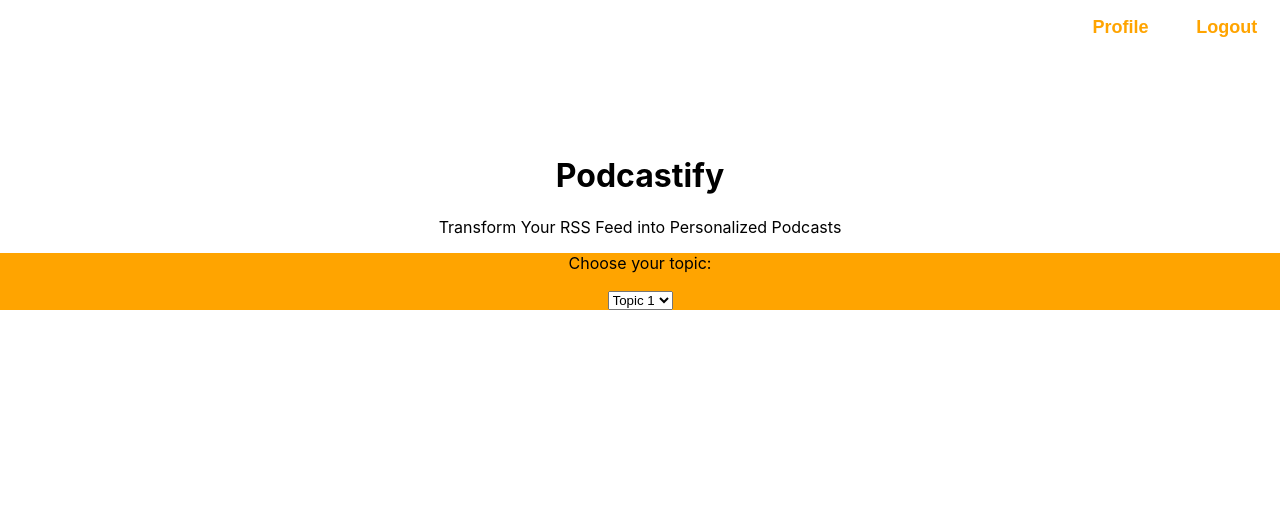
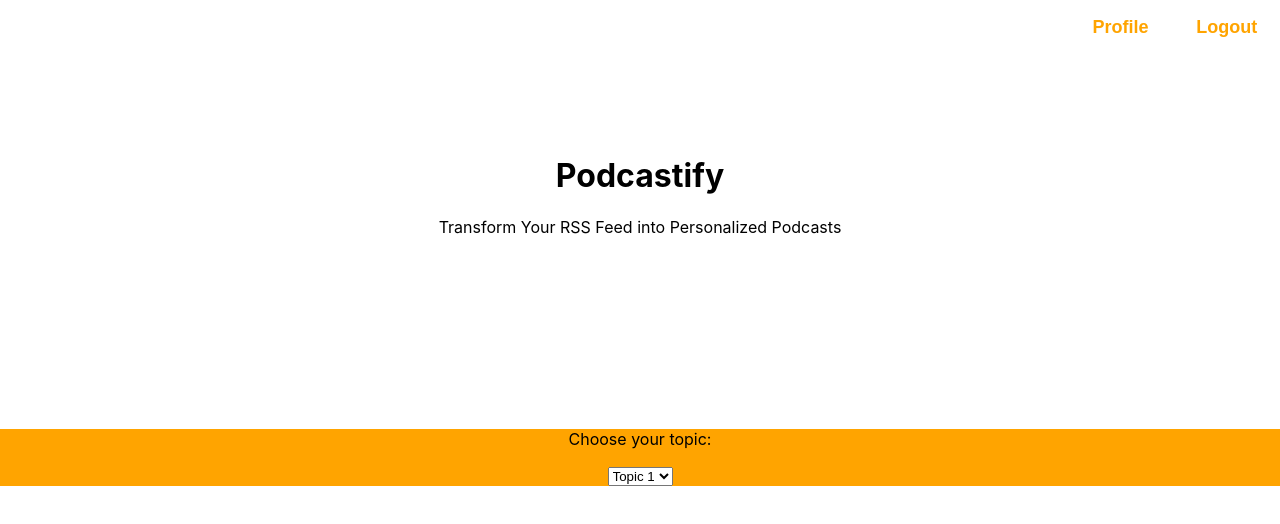
Before and after one commit to kamalakoum/ai_podcast, a React (Create React App) app in the folder frontend/: page /home in a window 1280 px wide. Shown: the top 524 px of the page. Built offline with nearby package versions, Linux system fonts and the light colour scheme.

Commit message:
frontend: add margin-top to topics-container

```diff
--- a/frontend/src/components/pages/home/index.css
+++ b/frontend/src/components/pages/home/index.css
@@ -21,4 +21,5 @@
     width: 100%;
     height: 20%;
     background-color: #ffa400;
+    margin-top: 15%;
 }
```
